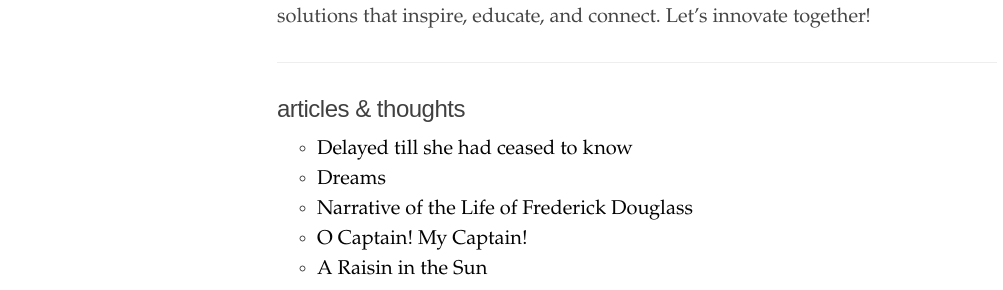
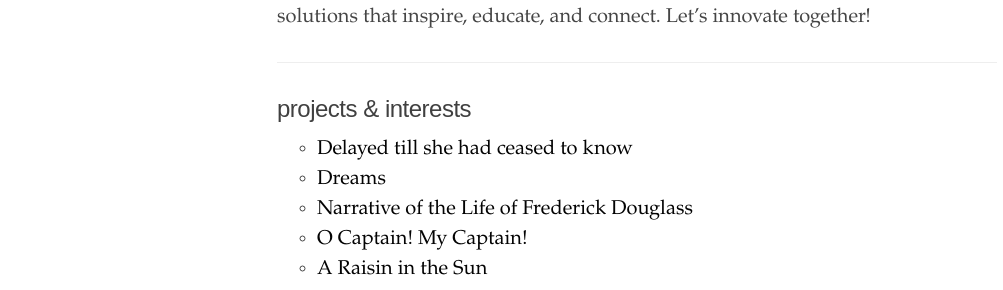
Before and after one commit to ahmedemam/ahmedemam.github.io, a Jekyll site: the page built from index.html, in a window 1280 px wide. Shown: the part 453-743 px from the top of the page, without its empty margins (3-1006 px from the left). Built offline with Jekyll 4.4.1, drawn with Linux system fonts in a browser that asks for light colours.

Commit message:
masteryhub page

```diff
--- a/index.html
+++ b/index.html
@@ -18,7 +18,7 @@ title: "Ahmed Emam."
 <hr>
 
 <div class="toc">
-  <h2>articles & thoughts</h2>
+  <h2>projects & interests</h2>
   <ul class="texts">
   {% for item in site.texts %}
 
```
